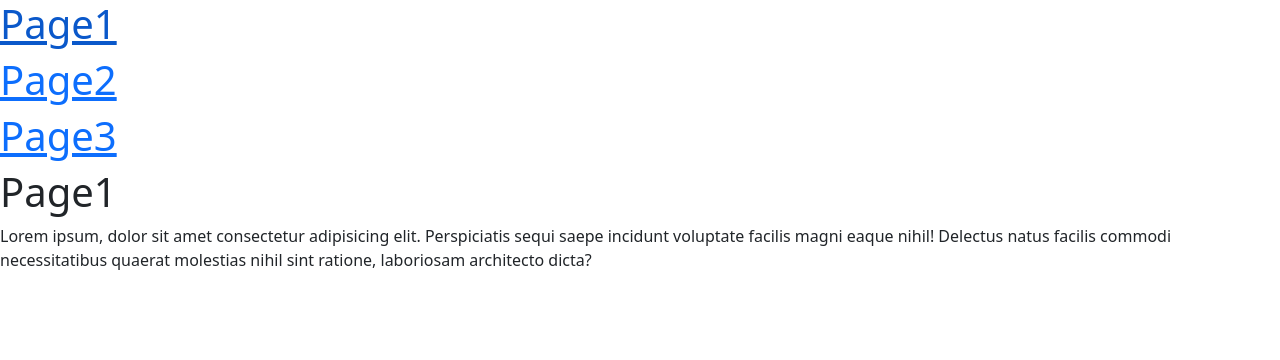
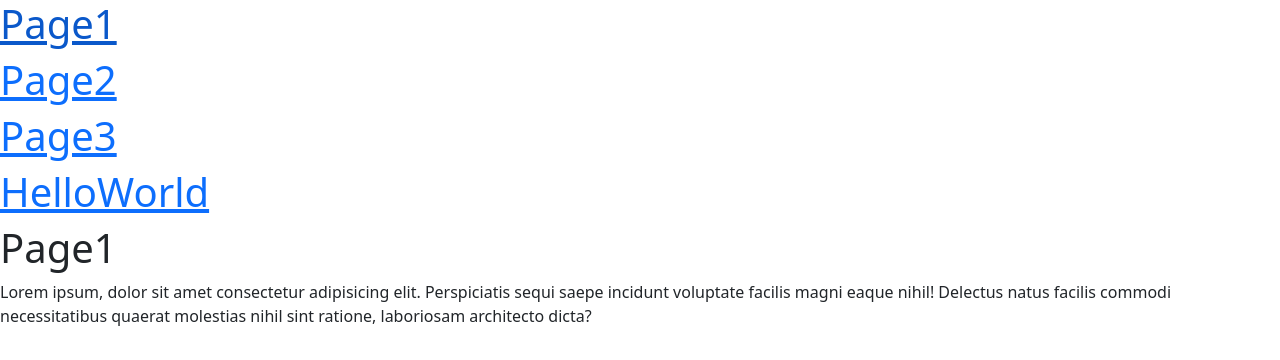
Before and after one commit to Ninad-Bandiwadekar/React, a React (Create React App) app in the folder firstapp/: page / in a window 1280 px wide. Shown: the top 360 px of the page. Built offline with nearby package versions, Linux system fonts and the light colour scheme.

Commit message:
from another page linking

```diff
--- a/firstapp/src/App.js
+++ b/firstapp/src/App.js
@@ -17,9 +17,13 @@ export default function App() {
       <Link to="/page3">
         <h1>Page3</h1>
       </Link>
+      <Link to="/hw">
+        <h1>HelloWorld</h1>
+      </Link>
       <Route exact={true} path="/page1" component={Page1} />
       <Route exact={true} path="/page2" component={Page2} />
       <Route exact={true} path="/page3" component={Page3} />
+      <Route exact={true} path="/hw" component={HelloWorld} />
       <Route exact={true} path="/" component={Page1} />
     </BrowserRouter>
   );
```
